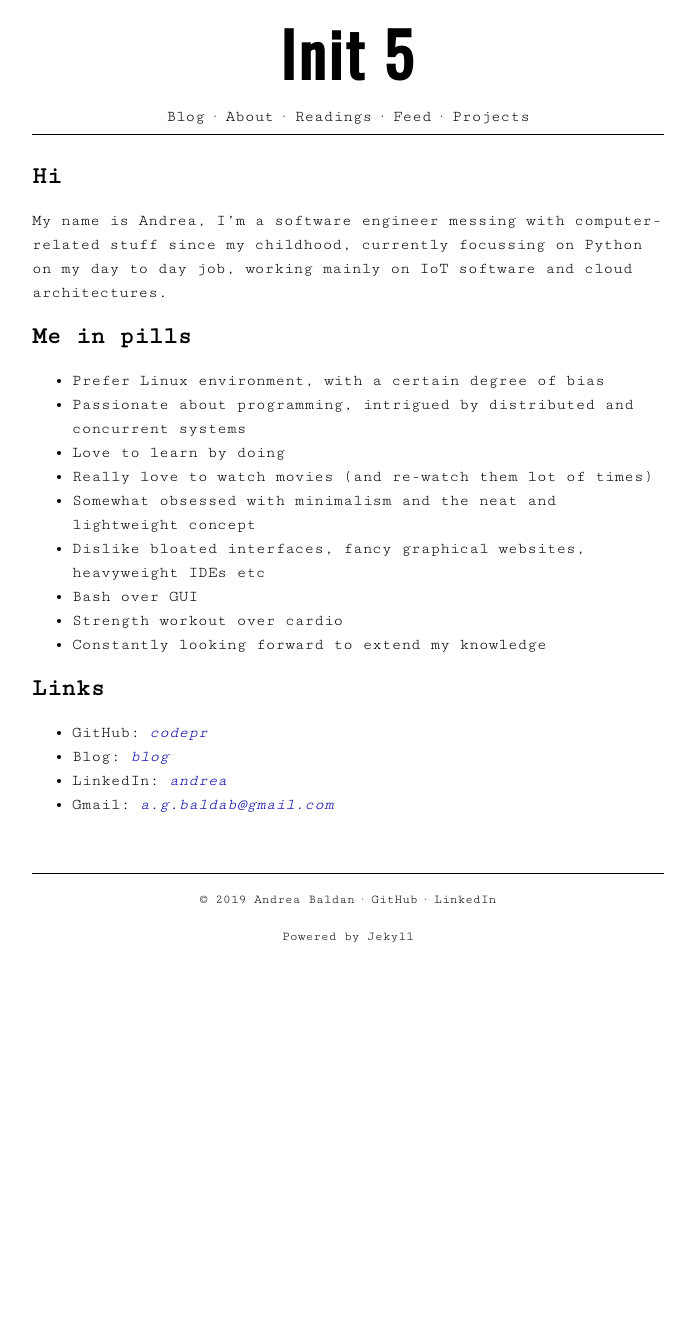
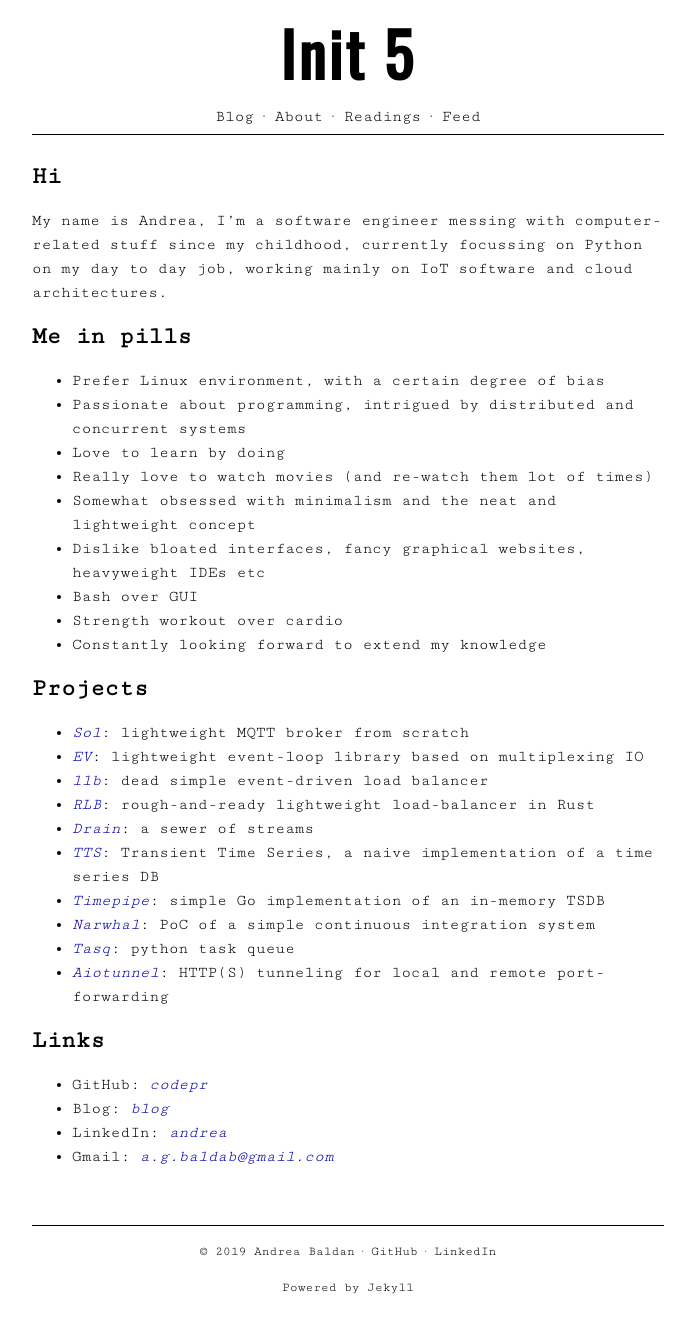
Before and after one commit to codepr/codepr.github.io, a Jekyll site: the page built from index.md, in a window 1280 px wide. Shown: the whole page, without its empty margins (292-987 px from the left). Built offline with Jekyll 4.4.1, drawn with Linux system fonts in a browser that asks for light colours; before the commit the page ends 980 px from its top, so only the background shows below that.

Commit message:
Moved projects to about and index

```diff
--- a/_includes/nav.html
+++ b/_includes/nav.html
@@ -2,6 +2,6 @@
   <a href="{{site.url}}{{site.baseurl}}/blog">Blog</a> ·
   <a href="{{site.url}}{{site.baseurl}}/about/">About</a> ·
   <a href="{{site.url}}{{site.baseurl}}/readings/">Readings</a> ·
-  <a href="{{site.url}}{{site.baseurl}}/feed.xml">Feed</a> ·
-  <a href="{{site.url}}{{site.baseurl}}/projects/">Projects</a>
+  <a href="{{site.url}}{{site.baseurl}}/feed.xml">Feed</a>
+  <!-- <a href="{{site.url}}{{site.baseurl}}/projects/">Projects</a> -->
 </div>
--- a/index.md
+++ b/index.md
@@ -26,6 +26,19 @@ mainly on IoT software and cloud architectures.
 - Strength workout over cardio
 - Constantly looking forward to extend my knowledge
 
+## Projects
+
+- [Sol](https://github.com/codepr/sol.git){:target="_blank"}: lightweight MQTT broker from scratch
+- [EV](https://github.com/codepr/ev.git){:target="_blank"}: lightweight event-loop library based on multiplexing IO
+- [llb](https://github.com/codepr/llb.git){:target="_blank"}: dead simple event-driven load balancer
+- [RLB](https://github.com/codepr/rlb.git){:target="_blank"}: rough-and-ready lightweight load-balancer in Rust
+- [Drain](https://github.com/codepr/drain.git){:target="_blank"}: a sewer of streams
+- [TTS](https://github.com/codepr/tts.git){:target="_blank"}: Transient Time Series, a naive implementation of a time series DB
+- [Timepipe](https://github.com/codepr/timepipe.git){:target="_blank"}: simple Go implementation of an in-memory TSDB
+- [Narwhal](https://github.com/codepr/narwhal.git){:target="_blank"}: PoC of a simple continuous integration system
+- [Tasq](https://github.com/codepr/tasq.git){:target="_blank"}: python task queue
+- [Aiotunnel](https://github.com/codepr/aiotunnel.git){:target="_blank"}: HTTP(S) tunneling for local and remote port-forwarding
+
 ## Links
 
 - GitHub: [codepr](https://github.com/codepr)
```
Also changed, not shown: about.md (+13 -0 lines).
